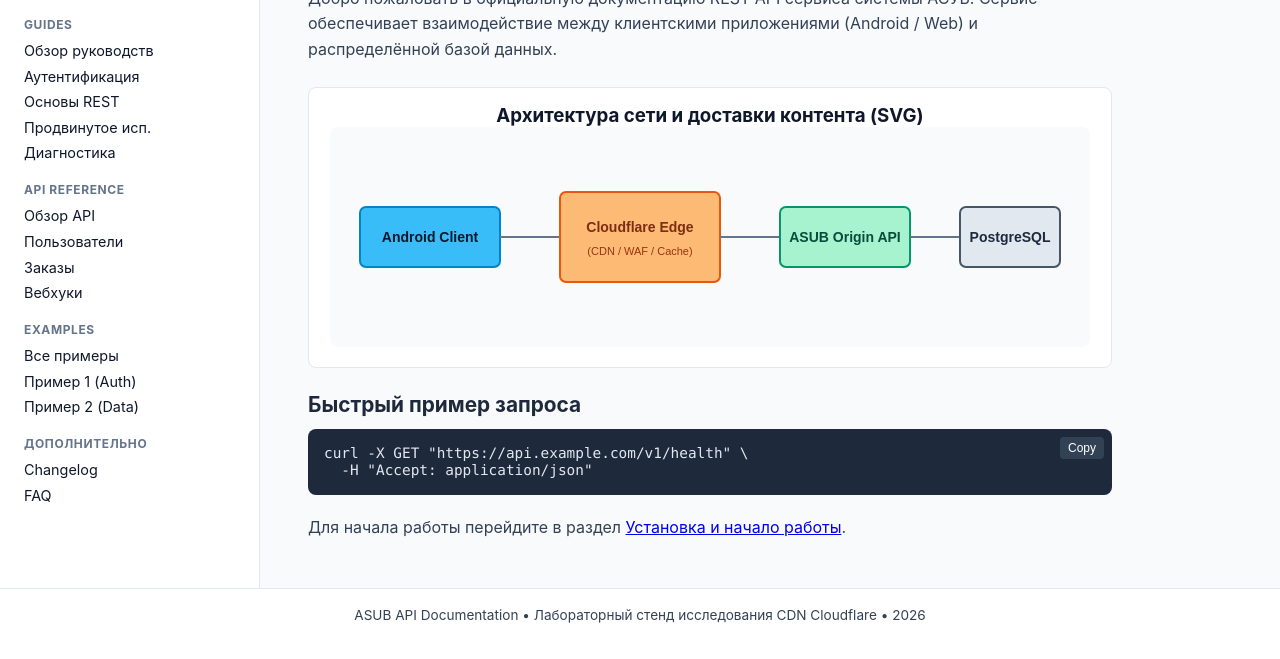
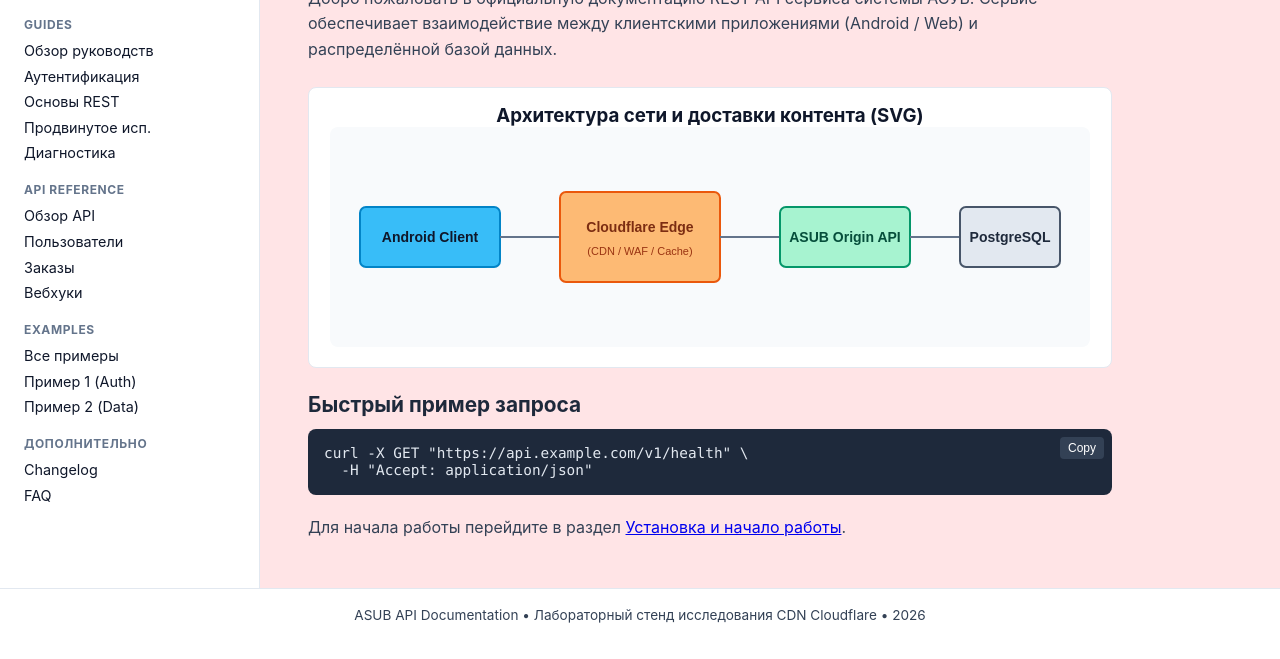
Before and after one commit to EmilBreakInCode/emilbreakincode.github.io, a plain HTML site: page index.html in a window 1280 px wide. Shown: the part 177-836 px from the top of the page. Drawn offline with Linux system fonts and the light colour scheme.

Commit message:
Изменил цвет в файле docs.css для проверки закешированности файлов в Cloudfire

```diff
--- a/assets/css/docs.css
+++ b/assets/css/docs.css
@@ -1,7 +1,8 @@
 /* Main Docs Styles */
 :root {
   --primary: #0284c7;
-  --bg-main: #f8fafc;
+  /*--bg-main: #f8fafc;*/
+  --bg-main: #ffe4e6; /* Новый цвет фона для проверки инвалидации */
   --bg-card: #ffffff;
   --text-main: #0f172a;
   --text-muted: #64748b;
```
